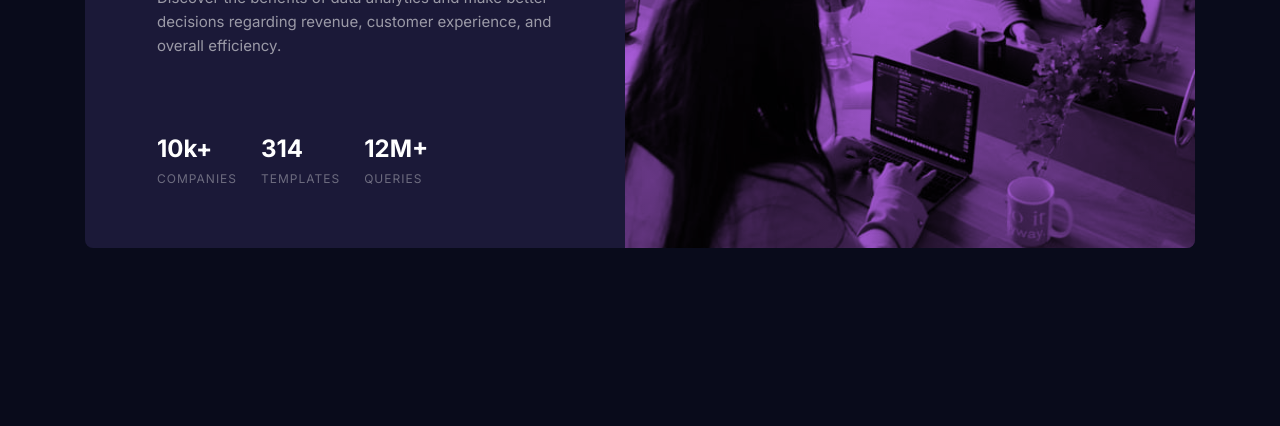
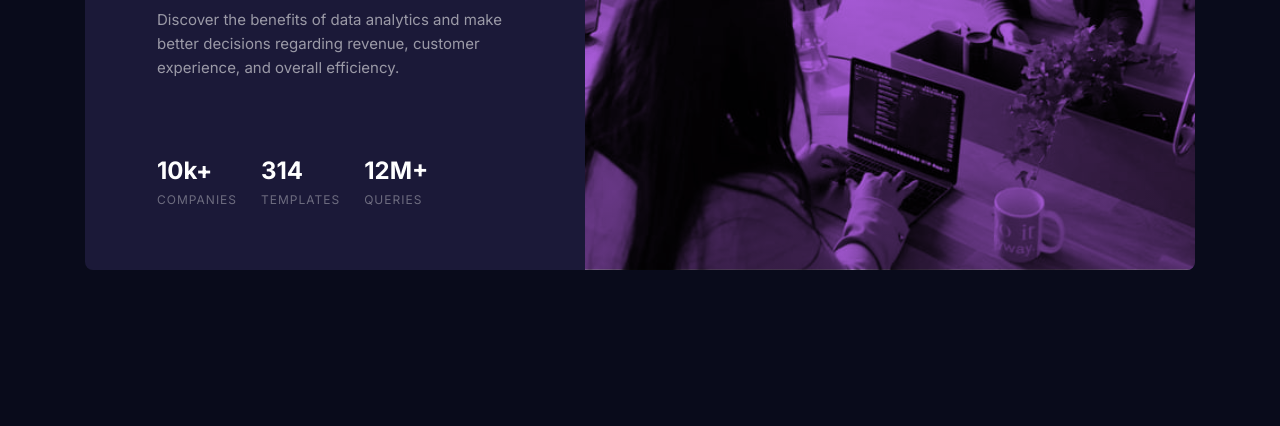
Before and after one commit to manjeshrv53/stats-preview-card-component, a plain HTML site: page index.html in a window 1280 px wide. Shown: the part 374-800 px from the top of the page. Drawn offline with Linux system fonts and the light colour scheme.

Commit message:
Reduced img width

```diff
--- a/css/style.css
+++ b/css/style.css
@@ -142,7 +142,7 @@ video {
   .card {
     max-width: 111rem;
     display: grid;
-    grid-template-columns: 54rem 1fr;
+    grid-template-columns: 50rem 1fr;
   }
 
   .card-img {
```
